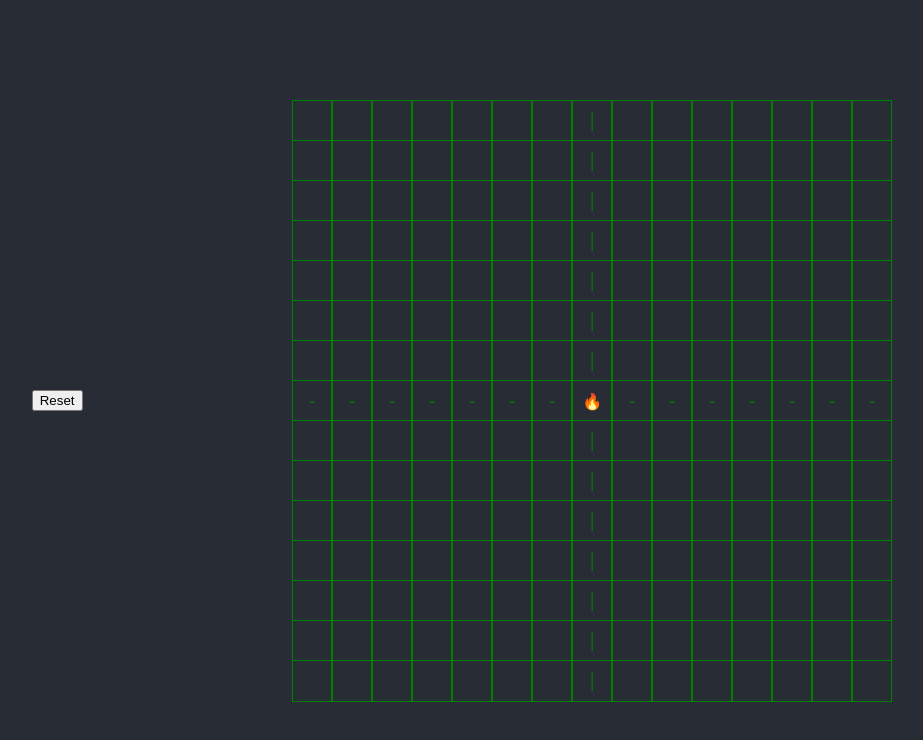
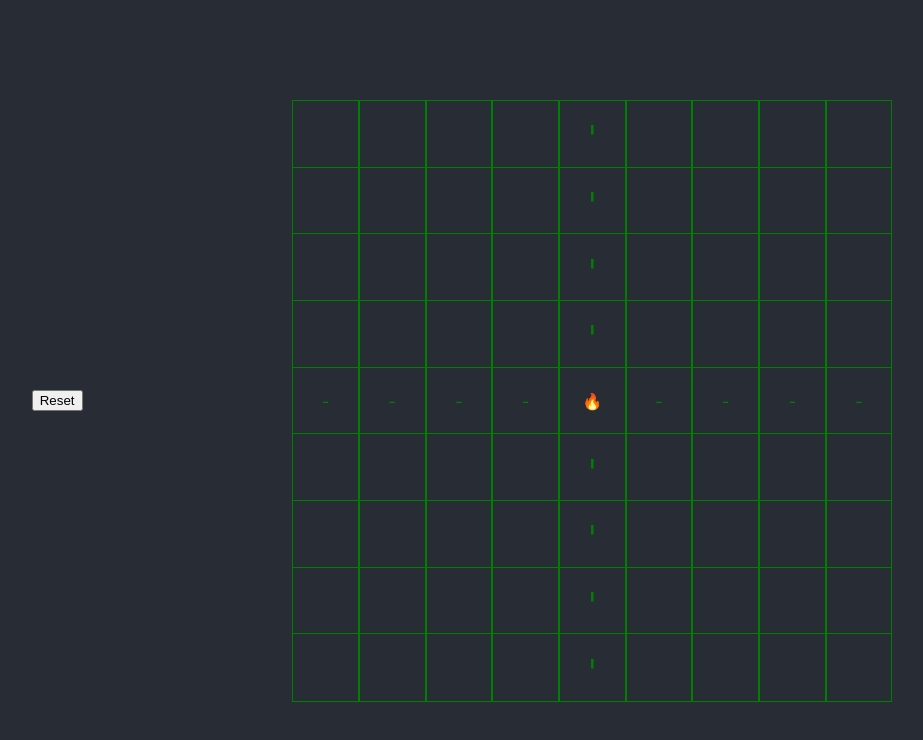
Before and after one commit to brianmatzelle/trees-revised, a React (Create React App) app: page / in a window 1280 px wide. Shown: the top 740 px of the page, without its empty margins (178-1101 px from the left). Built offline with nearby package versions, Linux system fonts and the light colour scheme.

Commit message:
changed testing prob

```diff
--- a/src/components/Grid.tsx
+++ b/src/components/Grid.tsx
@@ -2,8 +2,8 @@ import React, { useState, useEffect } from 'react';
 import Unit from './Unit.tsx';
 
 function Grid({ alreadyOnFire, setAlreadyOnFire }) {
-    const LENGTH = 15;
-    const USER_PROBABILTY = 0.4;    // user probability > 0.5 would be betting on the fire not spreading enough
+    const LENGTH = 9;
+    const USER_PROBABILTY = 0.3;    // user probability > 0.5 would be betting on the fire not spreading enough
     const DELAY = 200;  // Xms delay
 
     const [grid, setGrid] = useState(
--- a/src/components/Unit.tsx
+++ b/src/components/Unit.tsx
@@ -51,7 +51,8 @@ function Unit(UnitProps: UnitProps): JSX.Element {
       }}
       >
         { !both && middleX && '-' }
-        { !both && middleY && '|' }
+        {/* for vertical: https://unicode.org/charts/nameslist/n_2500.html */}
+        { !both && middleY && '╹' }
         { both && '🔥' }
       </div>
     </div>
```
